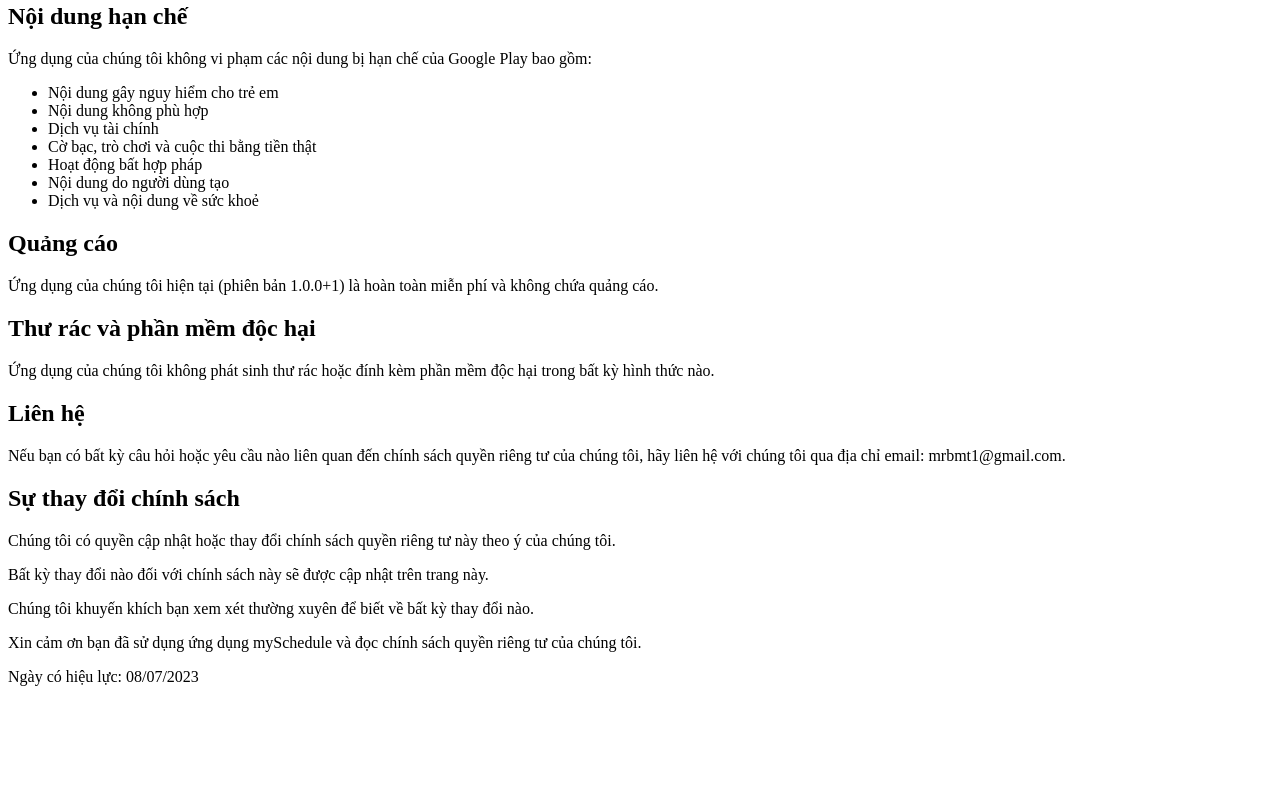
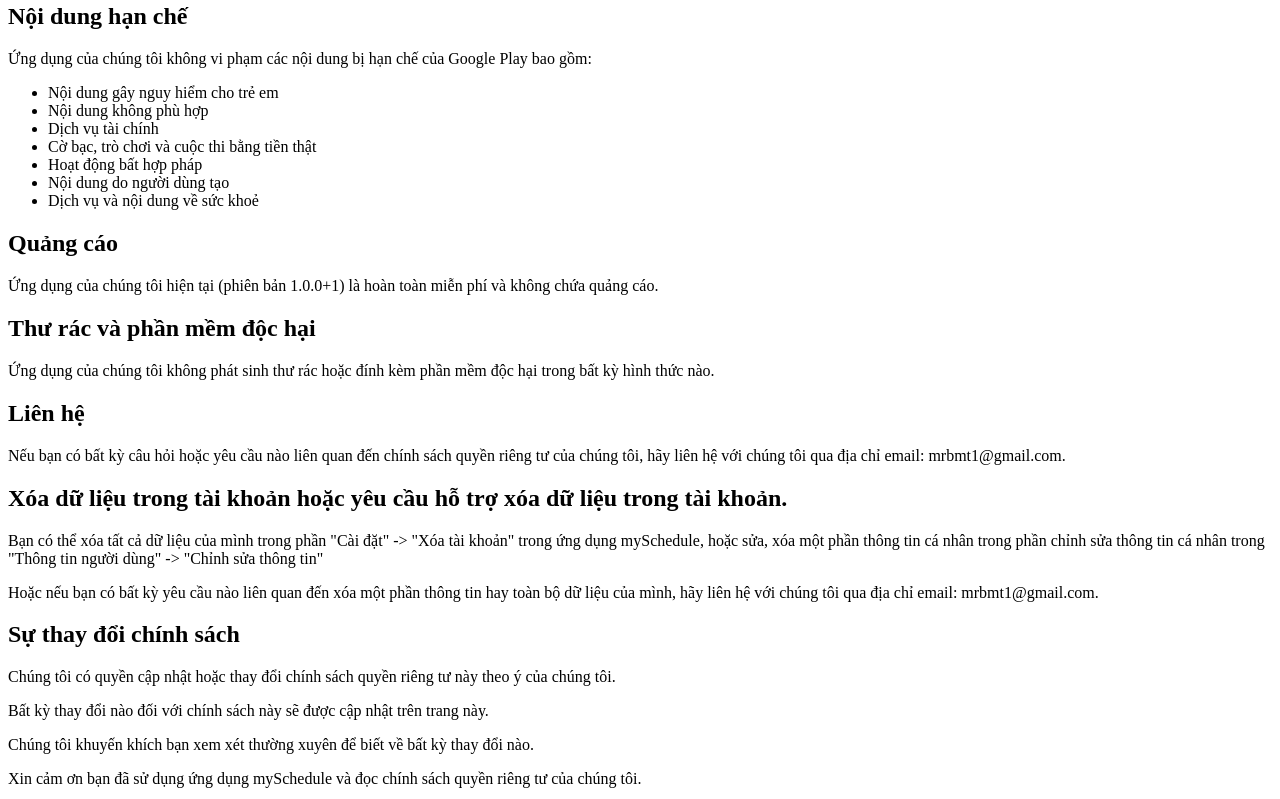
Before and after one commit to mrbmt1/privacy_policy_myschedule, a plain HTML site: page index.html in a window 1280 px wide. Shown: the part 410-1209 px from the top of the page. Before the commit the page ends 1112 px from the top, so only its background shows below. Drawn offline with Linux system fonts and the light colour scheme.

Commit message:
Update index.html

```diff
--- a/index.html
+++ b/index.html
@@ -43,6 +43,10 @@
   <h2>Liên hệ</h2>
   <p>Nếu bạn có bất kỳ câu hỏi hoặc yêu cầu nào liên quan đến chính sách quyền riêng tư của chúng tôi, hãy liên hệ với chúng tôi qua địa chỉ email: mrbmt1@gmail.com.</p>
 
+<h2>Xóa dữ liệu trong tài khoản hoặc yêu cầu hỗ trợ xóa dữ liệu trong tài khoản.</h2>
+  <p>Bạn có thể xóa tất cả dữ liệu của mình trong phần "Cài đặt" -> "Xóa tài khoản" trong ứng dụng mySchedule, hoặc sửa, xóa một phần thông tin cá nhân trong phần chỉnh sửa thông tin cá nhân trong "Thông tin người dùng" -> "Chỉnh sửa thông tin"</p>
+  <p>Hoặc nếu bạn có bất kỳ yêu cầu nào liên quan đến xóa một phần thông tin hay toàn bộ dữ liệu của mình, hãy liên hệ với chúng tôi qua địa chỉ email: mrbmt1@gmail.com.</p>
+
   <h2>Sự thay đổi chính sách</h2>
   <p>Chúng tôi có quyền cập nhật hoặc thay đổi chính sách quyền riêng tư này theo ý của chúng tôi.</p>
   <p>Bất kỳ thay đổi nào đối với chính sách này sẽ được cập nhật trên trang này.</p>
```
